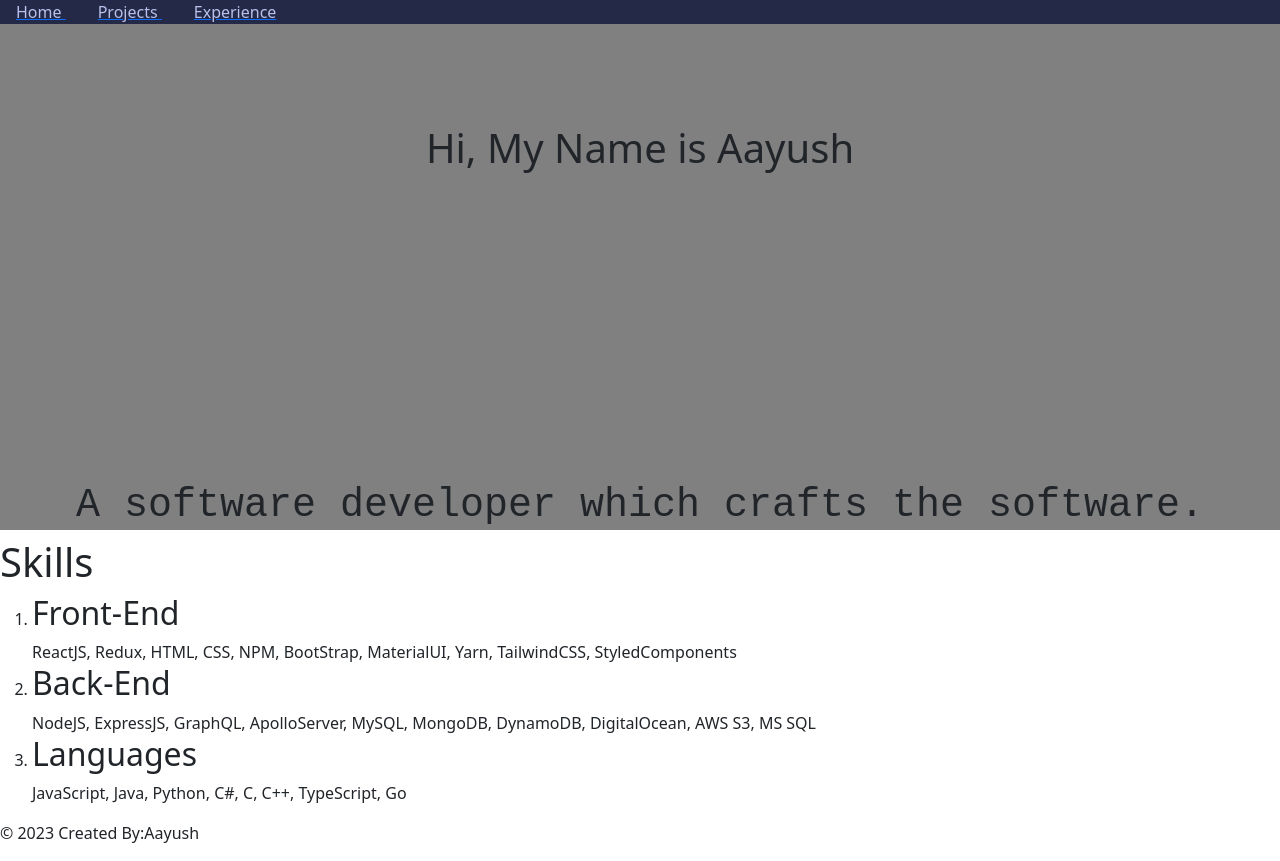
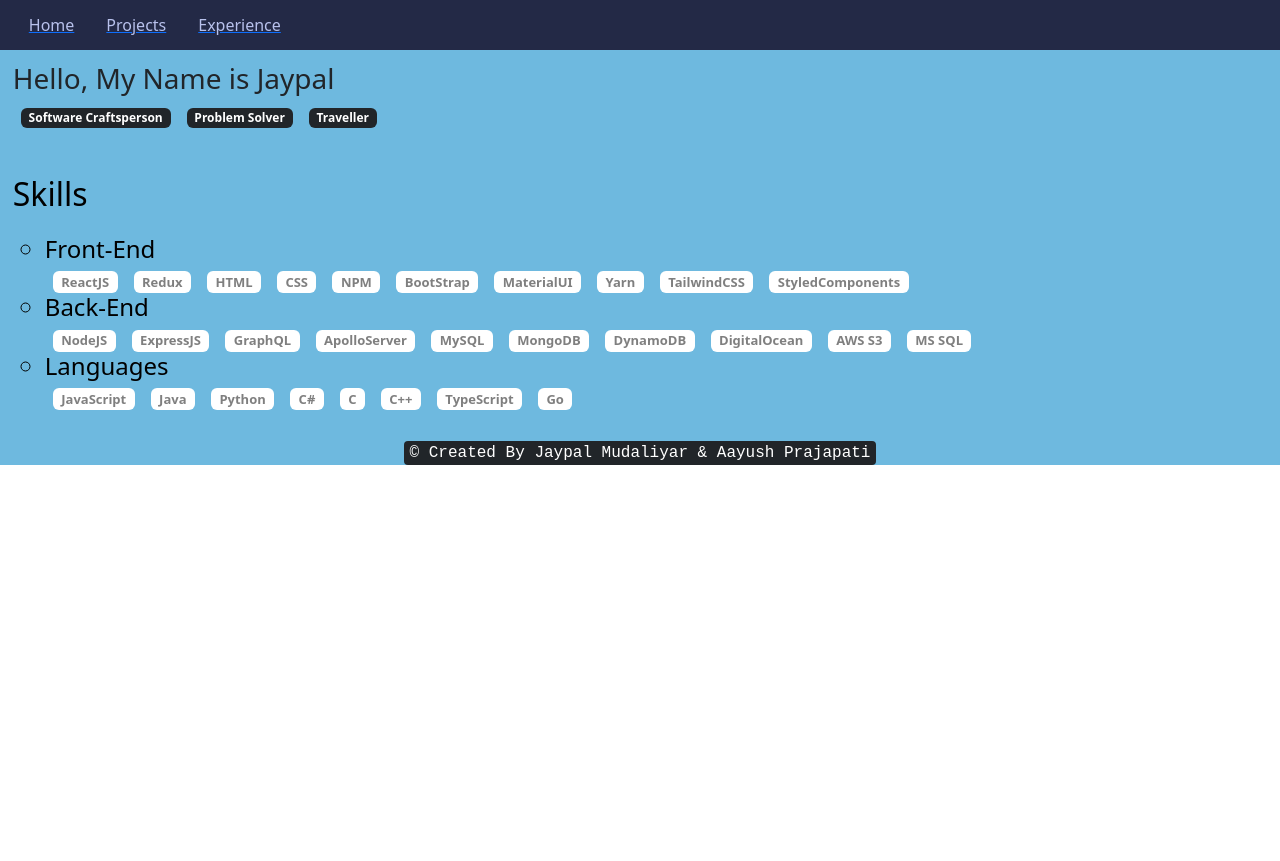
Before and after one commit to AshPrajapati/Portfolio-website-ts-react, a React (Create React App) app: page / in a window 1280 px wide. After the commit the page ends 800 px from the top, so only its background shows below. Built offline with nearby package versions, Linux system fonts and the light colour scheme.

Commit message:
Added Some Designing, Formatted the Code, Changed Some Logic

```diff
--- a/package.json
+++ b/package.json
@@ -16,6 +16,7 @@
     "react-icons": "^4.7.1",
     "react-router-dom": "^6.7.0",
     "react-scripts": "5.0.1",
+    "tachyons": "^4.12.0",
     "typescript": "^4.9.4",
     "web-vitals": "^2.1.4"
   },
--- a/src/App.tsx
+++ b/src/App.tsx
@@ -1,25 +1,25 @@
-import React from 'react';
-import { BrowserRouter as Router,Routes,Route } from 'react-router-dom';
-import Footer from './components/Footer';
-import Navbar from './components/Navbar';
-import Experience from './pages/Experience';
-import Home from './pages/Home';
-import ProjectDisplay from './pages/ProjectDisplay';
-import Projects from './pages/Projects';
+import React from "react";
+import { BrowserRouter as Router, Routes, Route } from "react-router-dom";
+import Footer from "./components/Footer";
+import Navbar from "./components/Navbar";
+import Experience from "./pages/Experience";
+import Home from "./pages/Home";
+import ProjectDisplay from "./pages/ProjectDisplay";
+import Projects from "./pages/Projects";
 function App() {
   return (
-    <>
+    <div style={{ backgroundColor: "#6EB9DF" }}>
       <Router>
-    <Navbar/>
+        <Navbar />
         <Routes>
           <Route path="/" element={<Home />} />
           <Route path="/projects" element={<Projects />} />
           <Route path="/project/:id" element={<ProjectDisplay />} />
           <Route path="/experience" element={<Experience />} />
         </Routes>
-    <Footer/>
+        <Footer />
       </Router>
-  </>
+    </div>
   );
 }
 
--- a/src/ProjectList.ts
+++ b/src/ProjectList.ts
@@ -1,39 +1,45 @@
-const Proj1 ="https://miro.medium.com/max/446/1*X0JmdE2g25qt0nRvnztbQw.png";
-const Proj2 = "https://img.freepik.com/free-photo/showing-cart-trolley-shopping-online-sign-graphic_53876-133967.jpg?w=2000";
-const Proj3 =  "https://www.windowslatest.com/wp-content/uploads/2021/05/New-Spotify-PWA.jpg";
-const Proj4 =  "https://blog.milestoneinternet.com/wp-content/uploads/2020/10/add-social-media-links-to-website.jpg";
-const Proj5 =  "https://themewagon.com/wp-content/uploads/2021/07/ruang-1-1200x736.png";
-const Proj6 =  "https://www.coolmathgames.com/sites/default/files/Snake%20OG%20Image.png";
+export interface Project {
+  id: number,
+  name: string,
+  image: string,
+  skills: string[],
+}
 
-export const ProjectList = [
+export const ProjectList: Project[] = [
   {
+    id: 1,
     name: "Dijkstra Algorithm Visualizer",
-    image: Proj1,
-    skills: "JavaScript,HTML,CSS",
+    image: `https://raw.githubusercontent.com/PokeAPI/sprites/master/sprites/pokemon/other/official-artwork/1.png`,
+    skills: ["JavaScript" ,"HTML", "CSS"]
   },
   {
+    id: 2,
     name: "Ecommerce Website",
-    image: Proj2,
-    skills: "React,Node.js,MongoDB",
+    image: `https://raw.githubusercontent.com/PokeAPI/sprites/master/sprites/pokemon/other/official-artwork/2.png`,
+    skills: ["React","Node.js","MongoDB"]
   },
   {
+    id: 3,
     name: "Spotify Clone",
-    image: Proj3,
-    skills: "React,Node.js,MongoDB,SpotifyAPI",
+    image: `https://raw.githubusercontent.com/PokeAPI/sprites/master/sprites/pokemon/other/official-artwork/3.png`,
+    skills: ["React","Node.js","MongoDB","SpotifyAPI"]
   },
   {
+    id: 4,
     name: "Social Media Website",
-    image: Proj4,
-    skills: "React,Node.js,MySQL,GraphQL",
+    image: `https://raw.githubusercontent.com/PokeAPI/sprites/master/sprites/pokemon/other/official-artwork/4.png`,
+    skills: ["React","Node.js","MySQL","GraphQL"]
   },
   {
+    id: 5,
     name: "Dashboard Visualizer",
-    image: Proj5,
-    skills: "JavaScript,HTML,CSS",
+    image: `https://raw.githubusercontent.com/PokeAPI/sprites/master/sprites/pokemon/other/official-artwork/5.png`,
+    skills: ["JavaScript","HTML","CSS"]
   },
   {
+    id: 6,
     name: "Mobile Game",
-    image: Proj6,
-    skills: "React Native,JavaScript,HTML,CSS",
+    image: `https://raw.githubusercontent.com/PokeAPI/sprites/master/sprites/pokemon/other/official-artwork/6.png`,
+    skills: ["React Native","JavaScript","HTML","CSS"]
   },
 ];
--- /dev/null
+++ b/src/StaticValues.ts
@@ -0,0 +1,28 @@
+export interface Skill {
+    skillTitle: string,
+    skill: string[],
+}
+
+export const NAME = "Jaypal";
+export const INTERESTS = [
+    "Software Craftsperson",
+    "Problem Solver",
+    "Traveller",
+]
+
+export const SKILLS: Skill[] = [
+    {
+        skillTitle: "Front-End",
+        skill: ["ReactJS", "Redux", "HTML", "CSS", "NPM", "BootStrap", "MaterialUI", "Yarn", "TailwindCSS", "StyledComponents"]
+    },
+    {
+        skillTitle: "Back-End",
+        skill: ["NodeJS", "ExpressJS", "GraphQL", "ApolloServer", "MySQL", "MongoDB", "DynamoDB", "DigitalOcean", "AWS S3", "MS SQL"]
+    },
+    {
+        skillTitle: "Languages",
+        skill: ["JavaScript", "Java", "Python", "C#", "C", "C++", "TypeScript", "Go"]
+    }
+]
+
+export const AUTHORS = "Jaypal Mudaliyar & Aayush Prajapati";
--- a/src/components/Footer.tsx
+++ b/src/components/Footer.tsx
@@ -1,9 +1,12 @@
-import React from 'react'
+import React from "react";
+import { AUTHORS } from "../StaticValues";
 
 function Footer() {
   return (
-    <p> &copy; 2023 Created By:Aayush</p>
-  )
+    <div className="container text-center user-select-all">
+      <kbd> &copy; Created By {AUTHORS} </kbd>
+    </div>
+  );
 }
 
-export default Footer
+export default Footer;
--- a/src/components/Navbar.tsx
+++ b/src/components/Navbar.tsx
@@ -2,21 +2,30 @@ import { Link } from "react-router-dom";
 
 function Navbar() {
   return (
-    <div className="navbar-light" style={{color:"#b8c1ec",backgroundColor:"#232946"}}>
-
-
-        <Link to="/">
-        <span className="mx-3" style={{color:"#b8c1ec"}}>Home </span>
-        </Link>
-
-
-
-        <Link to="/projects"><span className="mx-3" style={{color:"#b8c1ec"}}>Projects </span></Link>
-
-
-
-        <Link to="/experience"> <span className="mx-3" style={{color:"#b8c1ec"}}>Experience </span></Link>
-
+    <div
+      className="navbar-light"
+      style={{
+        color: "#b8c1ec",
+        backgroundColor: "#232946",
+        height: "5%",
+        padding: "1%",
+      }}
+    >
+      <Link to="/">
+        <span className="mx-3" style={{ color: "#b8c1ec" }}>
+          Home
+        </span>
+      </Link>
+      <Link to="/projects">
+        <span className="mx-3" style={{ color: "#b8c1ec" }}>
+          Projects
+        </span>
+      </Link>
+      <Link to="/experience">
+        <span className="mx-3" style={{ color: "#b8c1ec" }}>
+          Experience
+        </span>
+      </Link>
     </div>
   );
 }
--- a/src/components/ProjectItem.tsx
+++ b/src/components/ProjectItem.tsx
@@ -1,23 +1,32 @@
 import React from "react";
 import { useNavigate } from "react-router-dom";
-interface ProjectItemProps{
-    image:string;
-    name:string;
-    id:number
+import { Project } from "../ProjectList";
+interface ProjectItemProps {
+  project: Project;
 }
 
-function ProjectItem({image,name,id}:ProjectItemProps) {
+function ProjectItem({ project }: ProjectItemProps) {
   const navigate = useNavigate();
+  const handleClick = () => {
+    navigate("/project/" + project.id);
+  };
   return (
-    <div>
-      <img
-      src={image}
-      alt="project-image"
-      />
-      <h1> {name} </h1>
-      <button onClick={() => {
-        navigate("/project/" + id);
-      }}>Details about Project</button>
+    <div className="col ma1">
+      <div className="card">
+        <img
+          className="card-img-top grow"
+          src={project.image}
+          alt="Error in Displaying"
+          onClick={handleClick}
+          role="button"
+        />
+        <div className="card-body">
+          <h5 className="card-title">{project.name}</h5>
+          <button className="btn btn-primary" onClick={handleClick}>
+            Show Details
+          </button>
+        </div>
+      </div>
     </div>
   );
 }
--- a/src/pages/Home.tsx
+++ b/src/pages/Home.tsx
@@ -1,39 +1,44 @@
-import React from 'react';
+import React from "react";
+import { INTERESTS, NAME, Skill, SKILLS } from "../StaticValues";
 
 function Home() {
   return (
-      <div style={{marginTop:"0px"}}>
-        <div style={{backgroundColor:"GrayText"}}>
-          <h1 style={{height:"450px",padding:"100px",textAlign:"center"}}> Hi, My Name is Aayush</h1>
     <div>
-            <h1 style={{textAlign:"center",fontFamily:"monospace"}}>A software developer which crafts the software.</h1>
+      <div style={{ padding: "1%" }}>
+        <h3>Hello, My Name is {NAME}</h3>
+        {INTERESTS.map((interest: string, index: number) => (
+          <span className="badge bg-dark mx-2" key={index}>
+            {interest}
+          </span>
+        ))}
         {/* <LinkedInIcon />
           <EmailIcon />
           <GithubIcon /> */}
       </div>
-        </div>
-        <div>
-          <h1> Skills</h1>
-          <ol >
-            <li >
-              <h2> Front-End</h2>
-              <span>
-                ReactJS, Redux, HTML, CSS, NPM,
-                BootStrap, MaterialUI, Yarn, TailwindCSS, StyledComponents
+      <div className="text-black" style={{ padding: "1%" }}>
+        <h1> Skills </h1>
+        <ul
+          style={{
+            listStyleType: "circle",
+          }}
+        >
+          <h4>
+            {SKILLS.map((skillObj: Skill, index: number) => (
+              <li key={index}>
+                <span style={{ display: "block" }}>{skillObj.skillTitle}</span>
+                {skillObj.skill.map((currentSkill: string, id: number) => (
+                  <span
+                    className="badge bg-white text-black-50 mx-2"
+                    style={{ fontSize: "small" }}
+                    key={id}
+                  >
+                    {currentSkill}
                   </span>
+                ))}
               </li>
-            <li>
-              <h2>Back-End</h2>
-              <span>
-                NodeJS, ExpressJS, GraphQL, ApolloServer,
-                MySQL, MongoDB, DynamoDB, DigitalOcean, AWS S3, MS SQL
-              </span>
-            </li>
-            <li>
-              <h2>Languages</h2>
-              <span>JavaScript, Java, Python, C#, C, C++, TypeScript, Go</span>
-            </li>
-          </ol>
+            ))}
+          </h4>
+        </ul>
       </div>
     </div>
   );
--- a/src/pages/ProjectDisplay.tsx
+++ b/src/pages/ProjectDisplay.tsx
@@ -1,21 +1,34 @@
-import React from 'react';
+import React from "react";
 import { useParams } from "react-router-dom";
-import { ProjectList } from '../ProjectList';
+import { ProjectList } from "../ProjectList";
 
 function ProjectDisplay() {
-    const {id} = useParams();
-
-    const project= ProjectList[(id?(typeof(parseInt(id)) === "number" ? +id : 0):0 )];
+  const { id } = useParams();
+  const indexOfProject = id
+    ? typeof parseInt(id) === "number"
+      ? parseInt(id)
+      : 1
+    : 1;
+  const project = ProjectList[indexOfProject - 1];
   return (
-      <div>
+    <div className="text-center">
       <h1> {project.name}</h1>
-        <img src={project.image} />
-        <p>
-          <b>Skills:</b> {project.skills}
+      <img src={project.image} alt="Error in Displaying" />
+      <p className="text-black-90">
+        <b>Skills: </b>
+        {project.skills.map((skill: string, index: number) => (
+          <span
+            className="badge bg-white text-black-50 mx-2"
+            style={{ fontSize: "small" }}
+            key={index}
+          >
+            {skill}
+          </span>
+        ))}
       </p>
       {/* <GitHubIcon /> */}
     </div>
   );
 }
 
-export default ProjectDisplay
+export default ProjectDisplay;
--- a/src/pages/Projects.tsx
+++ b/src/pages/Projects.tsx
@@ -1,16 +1,18 @@
-import React from 'react'
-import ProjectItem from '../components/ProjectItem'
-import { ProjectList } from '../ProjectList'
+import React from "react";
+import ProjectItem from "../components/ProjectItem";
+import { Project, ProjectList } from "../ProjectList";
 
 function Projects() {
   return (
     <>
-    <h1>My Personal Projects</h1>
-    {ProjectList.map((project,index)=>{
-        return (<ProjectItem id={index} name={project.name} image={project.image} />)
-    })}
+      <h1 className="text-center">My Personal Projects</h1>
+      <div className="row">
+        {ProjectList.map((project: Project) => {
+          return <ProjectItem project={project} key={project.id} />;
+        })}
+      </div>
     </>
-  )
+  );
 }
 
-export default Projects
+export default Projects;
```
Also changed, not shown: src/index.tsx (+6 -5 lines), 1 other file (tests, documents, lock files or other folders). Lines whose indentation alone changed are shown as unchanged.
